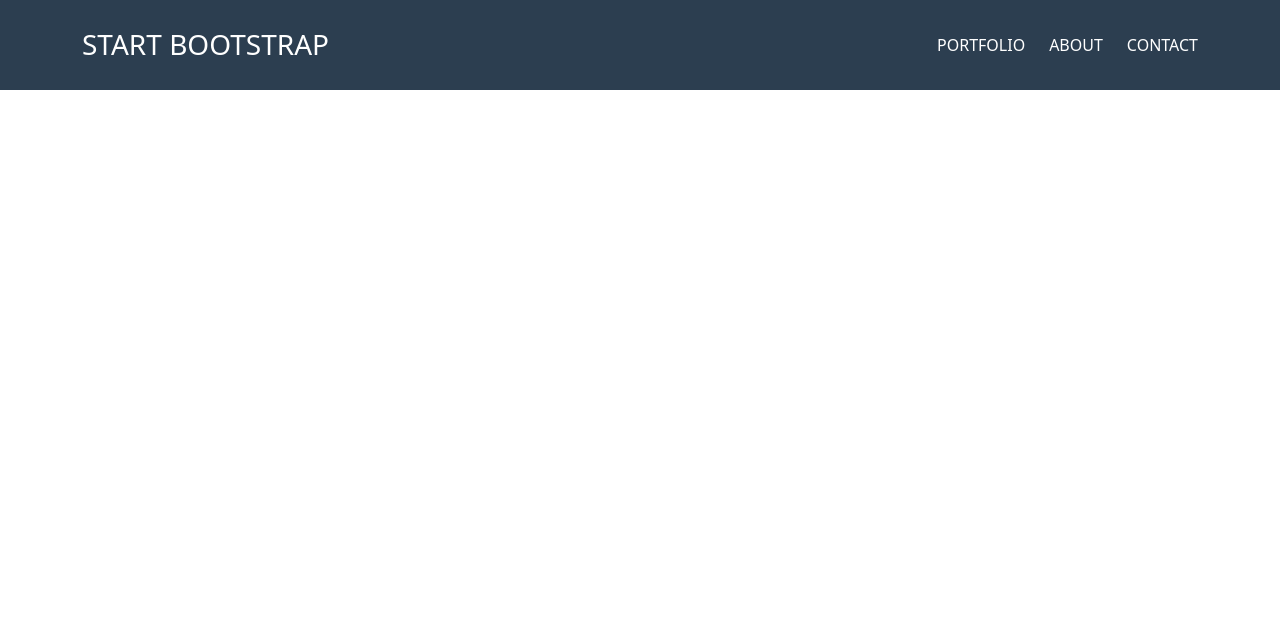
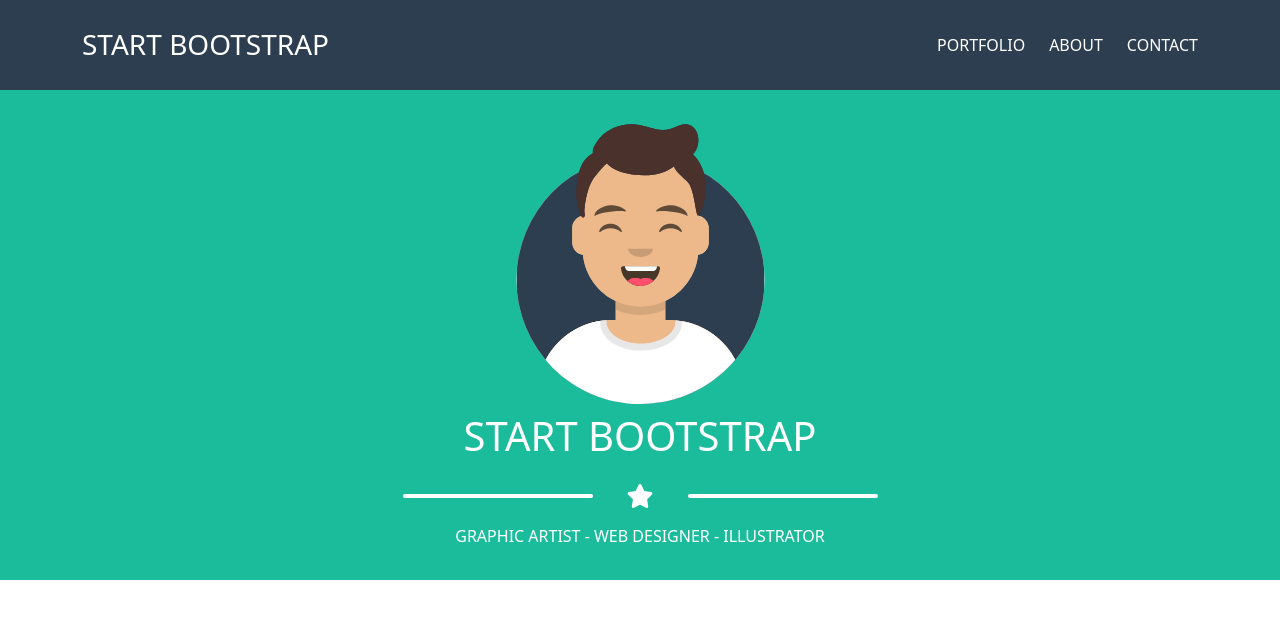
Before and after one commit to lucamagenes/html-css-bootstrap-freelancer, a plain HTML site: page index.html in a window 1280 px wide. Drawn offline with nearby package versions, Linux system fonts and the light colour scheme.

Commit message:
commit boostrap freelancer sezione del titolo principale

```diff
--- a/css/style.css
+++ b/css/style.css
@@ -1,12 +1,14 @@
+/* utility */
+
+.fa-star, .hamburger i {
+    font-size: 1.5rem;
+}
+
 /* site header */
 
 .site_header {
     background-color: #2c3e50;
     color: white;
-}
-
-.hamburger i {
-    font-size: 1.5rem;
 }
 
 .site_header .row {
@@ -24,3 +26,25 @@
         display: none;
     }
 }
+
+/* site main */
+
+.main_title {
+    background-color: #1abc9c;
+    color: white;
+}
+
+.main_title .avatar img {
+    width: 50%;
+}
+
+.star_space>[class^="col"] {
+    padding: 0;
+}
+
+.line {
+    width: 100%;
+    height: 4px;
+    border-radius: 4px;
+    background-color: white;
+}
--- a/index.html
+++ b/index.html
@@ -50,5 +50,60 @@
     </header>
     <!-- /.site_header -->
 
+    <div class="main">
+
+        <div class="main_title">
+
+            <div class="container py-4">
+
+                <div class="row justify-content-center align-items-center">
+
+                    <div class="col-12 col-md-6 d-flex justify-content-center avatar">
+
+                        <img src="./img/avatar.svg" alt="">
+
+                    </div>
+
+                </div>
+
+                <div class="row py-2">
+
+                    <div class="col-12 d-flex justify-content-center">
+
+                        <h1>START BOOTSTRAP</h1>
+
+                    </div>
+                </div>
+
+                <div class="row py-2 justify-content-center align-items-center star_space">
+
+                    <div class="col-2">
+                        <div class="line"></div>
+                    </div>
+                    <div class="col-1 d-flex justify-content-center">
+                        <i class="fa fa-star" aria-hidden="true"></i>
+                    </div>
+                    <div class="col-2">
+                        <div class="line"></div>
+                    </div>
+
+                </div>
+
+                <div class="row py-2">
+
+                    <div class="col-12 d-flex justify-content-center align-items-center">
+                        GRAPHIC ARTIST - WEB DESIGNER - ILLUSTRATOR
+                    </div>
+
+                </div>
+
+
+            </div>
+
+        </div>
+
+    </div>
+    <!-- /.main -->
+
 </body>
 </html>
```
